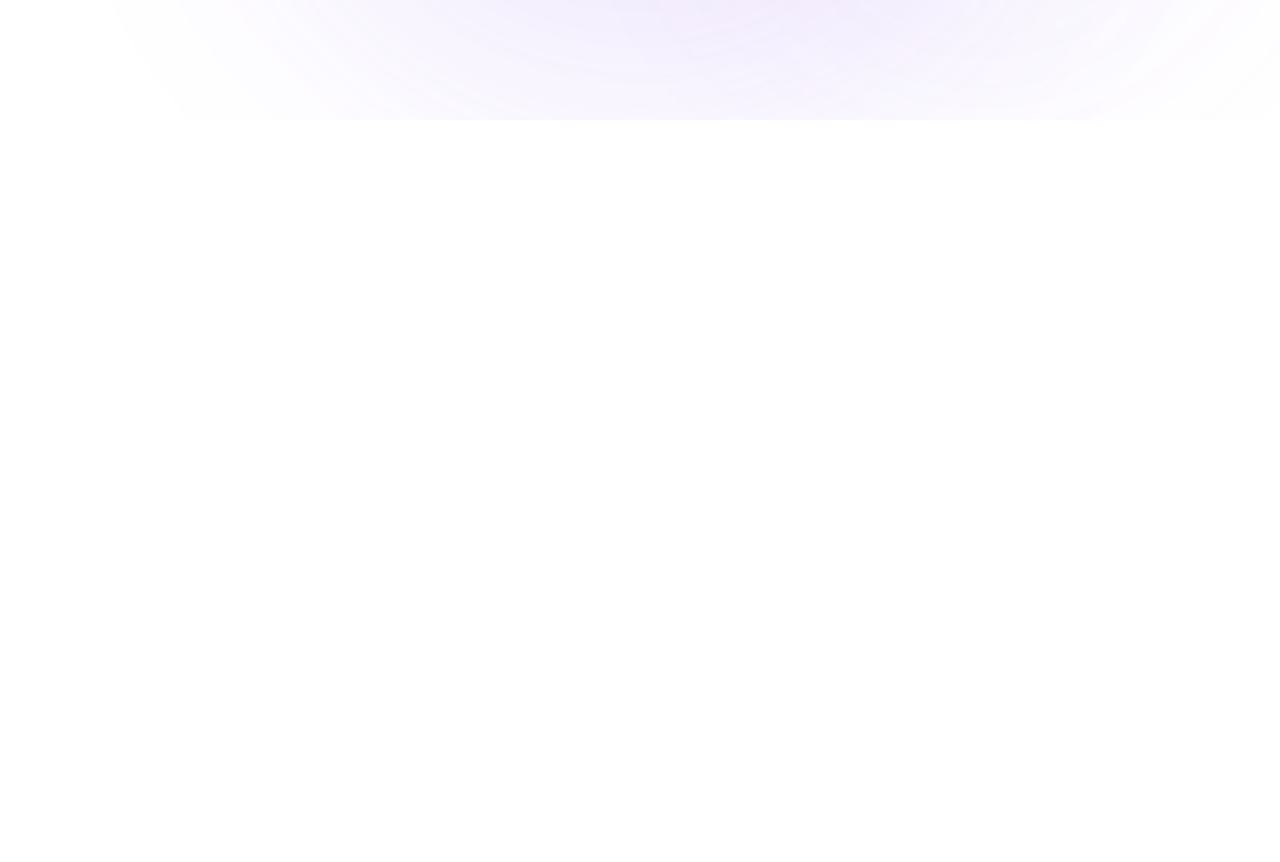
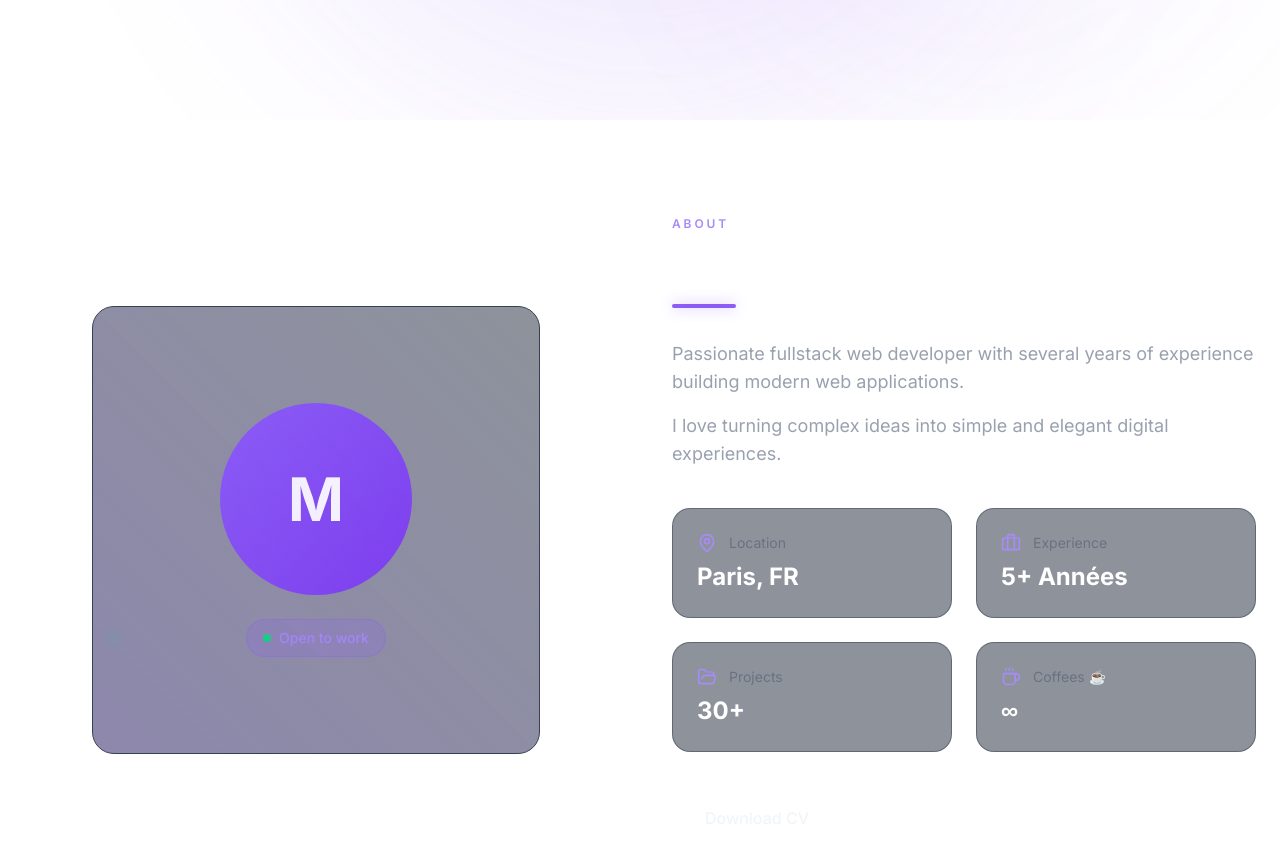
Before and after one commit to Jiraya23/portfolio, a Next.js app: page /en in a window 1280 px wide. Shown: the part 680-1542 px from the top of the page. Before the commit the page ends 800 px from the top, so only its background shows below. Built offline with nearby package versions, Linux system fonts and the light colour scheme.

Commit message:
about section done

```diff
--- a/src/app/[locale]/page.tsx
+++ b/src/app/[locale]/page.tsx
@@ -1,7 +1,13 @@
 'use client'
 
 import Hero from '@/components/sections/Hero'
+import About from '@/components/sections/About'
 
 export default function Home() {
-  return <Hero />
+  return (
+    <>
+      <Hero />
+      <About />
+    </>
+  )
 }
--- a/src/components/sections/About.tsx
+++ b/src/components/sections/About.tsx
@@ -0,0 +1,100 @@
+'use client'
+
+import { useTranslations } from 'next-intl'
+import { Button } from '@/components/ui/Button'
+import { SectionTitle } from '@/components/ui/SectionTitle'
+import { motion } from 'framer-motion'
+import { MapPin, Briefcase, Coffee, FolderOpen } from 'lucide-react'
+
+export default function About() {
+  const t = useTranslations('about')
+
+  const stats = [
+    { icon: MapPin, label: t('location'), value: 'Paris, FR' },
+    { icon: Briefcase, label: t('experience'), value: '5+ Années' },
+    { icon: FolderOpen, label: t('projects'), value: '30+' },
+    { icon: Coffee, label: t('coffee'), value: '∞' },
+  ]
+
+  return (
+    <section
+      id="about"
+      className="relative py-24"
+    >
+      <div className="container mx-auto px-6">
+        <div className="grid lg:grid-cols-2 gap-16 items-center">
+          <motion.div
+            initial={{ opacity: 0, x: -40 }}
+            whileInView={{ opacity: 1, x: 0 }}
+            viewport={{ once: true }}
+            transition={{ duration: 0.6 }}
+            className="relative"
+          >
+            <div className="relative w-full max-w-md mx-auto aspect-square rounded-3xl overflow-hidden border border-gray-700 bg-gray-800/50 backdrop-blur-sm">
+              <div className="absolute inset-0 flex items-center justify-center">
+                <div className="text-center">
+                  <div className="w-48 h-48 mx-auto rounded-full bg-linear-to-br from-accent-500 to-accent-600 flex items-center justify-center mb-6">
+                    <span className="text-6xl font-bold text-white">M</span>
+                  </div>
+                  <div className="inline-flex items-center gap-2 bg-accent-500/20 border border-accent-500/30 px-4 py-2 rounded-full">
+                    <span className="w-2 h-2 rounded-full bg-green-400 animate-ping absolute left-4" />
+                    <span className="w-2 h-2 rounded-full bg-green-400 relative" />
+                    <span className="text-accent-400 text-sm font-medium">Open to work</span>
+                  </div>
+                </div>
+              </div>
+              <div className="absolute inset-0 bg-linear-to-tr from-accent-500/20 to-transparent" />
+            </div>
+          </motion.div>
+
+          <motion.div
+            initial={{ opacity: 0, x: 40 }}
+            whileInView={{ opacity: 1, x: 0 }}
+            viewport={{ once: true }}
+            transition={{ duration: 0.6, delay: 0.2 }}
+          >
+            <SectionTitle
+              label={t('title')}
+              title={t('subtitle')}
+              align="left"
+            />
+
+            <div className="mt-8 space-y-4 text-gray-400 text-lg">
+              <p>{t('bio1')}</p>
+              <p>{t('bio2')}</p>
+            </div>
+
+            <div className="mt-10 grid grid-cols-2 gap-6">
+              {stats.map((stat, index) => (
+                <motion.div
+                  key={stat.label}
+                  initial={{ opacity: 0, y: 20 }}
+                  whileInView={{ opacity: 1, y: 0 }}
+                  viewport={{ once: true }}
+                  transition={{ duration: 0.4, delay: 0.3 + index * 0.1 }}
+                  className="p-6 rounded-2xl bg-gray-800/50 border border-gray-700/50 backdrop-blur-sm hover:border-accent-500/30 transition-colors"
+                >
+                  <div className="flex items-center gap-3 mb-2">
+                    <stat.icon className="w-5 h-5 text-accent-400" />
+                    <span className="text-sm text-gray-500">{stat.label}</span>
+                  </div>
+                  <div className="text-2xl font-bold text-white">{stat.value}</div>
+                </motion.div>
+              ))}
+            </div>
+
+            <div className="mt-10">
+              <Button
+                size="lg"
+                variant="outline"
+                className="gap-2"
+              >
+                {t('cta')}
+              </Button>
+            </div>
+          </motion.div>
+        </div>
+      </div>
+    </section>
+  )
+}
```
